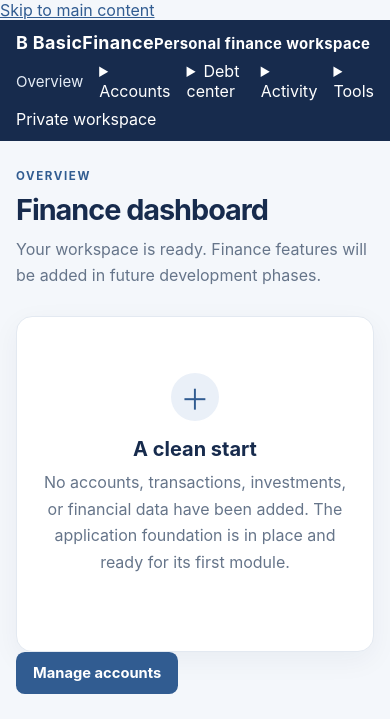
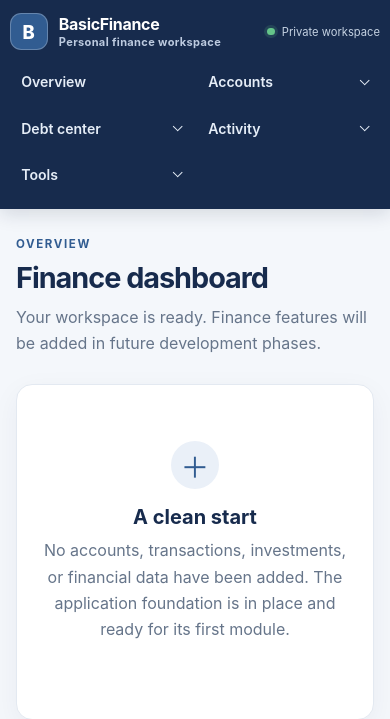
Before and after one commit to dterry55001-cmd/BasicFinance, an ASP.NET Core app: page / in a window 390 px wide. Shown: the top 719 px of the page. Run offline with ASP.NET Core 8, Linux system fonts and the light colour scheme; the project's own start-up code is not run, and a stand-in starts its controllers and pages.

Commit message:
Add responsive styling for grouped navigation

```diff
--- a/src/BasicFinance.Web/wwwroot/css/site.css
+++ b/src/BasicFinance.Web/wwwroot/css/site.css
@@ -102,3 +102,38 @@ tbody tr:last-child td { border-bottom: 0; }
 .status-ready { color: #315c91; font-size: .85rem; }
 .confirm-import { margin-bottom: 2rem; }
 @media (max-width: 720px) { .summary-grid { grid-template-columns: repeat(2, minmax(0, 1fr)); } }
+
+/* Navigation refresh */
+.skip-link { position: absolute; z-index: 1000; top: .5rem; left: .5rem; padding: .7rem 1rem; transform: translateY(-160%); border-radius: .5rem; background: #fff; color: var(--ink); font-weight: 700; }
+.skip-link:focus { transform: translateY(0); }
+.site-header { position: relative; z-index: 20; background: #172b4d; box-shadow: 0 5px 18px rgb(15 31 55 / 14%); }
+.navigation { width: min(1320px, calc(100% - 2.5rem)); min-height: 5rem; margin: 0 auto; display: flex; align-items: center; gap: clamp(1rem, 2.5vw, 2.5rem); }
+.brand { display: inline-flex; flex: 0 0 auto; align-items: center; gap: .7rem; color: #fff; text-decoration: none; }
+.brand-mark { display: grid; width: 2.35rem; height: 2.35rem; place-items: center; border: 1px solid rgb(255 255 255 / 25%); border-radius: .7rem; background: #315c91; color: #fff; font-size: 1.15rem; font-weight: 800; }
+.brand-copy { display: grid; gap: .1rem; }
+.brand-copy strong { font-size: 1rem; letter-spacing: -.02em; }
+.brand-copy small { color: #bdcbe0; font-size: .69rem; }
+.navigation-links { display: flex; flex: 1 1 auto; align-items: center; justify-content: center; gap: .25rem; }
+.navigation-link, .nav-menu > summary { display: inline-flex; min-height: 2.65rem; align-items: center; gap: .45rem; padding: .65rem .8rem; border: 0; border-radius: .5rem; background: transparent; color: #e5edf7; font: inherit; font-size: .88rem; font-weight: 600; text-decoration: none; cursor: pointer; list-style: none; }
+.nav-menu > summary::-webkit-details-marker { display: none; }
+.nav-menu > summary::after { width: .4rem; height: .4rem; margin-top: -.2rem; transform: rotate(45deg); border-right: 1.5px solid currentColor; border-bottom: 1.5px solid currentColor; content: ""; }
+.navigation-link:hover, .navigation-link:focus-visible, .nav-menu > summary:hover, .nav-menu > summary:focus-visible, .nav-menu[open] > summary { outline: none; background: rgb(255 255 255 / 11%); color: #fff; }
+.nav-menu { position: relative; }
+.nav-menu-panel { position: absolute; top: calc(100% + .55rem); left: 0; z-index: 50; display: grid; min-width: 13.5rem; gap: .2rem; padding: .45rem; border: 1px solid #e3e9f1; border-radius: .7rem; background: #fff; box-shadow: 0 14px 34px rgb(15 31 55 / 20%); }
+.nav-menu-panel a { display: block; padding: .65rem .75rem; border-radius: .4rem; color: #263b58; font-size: .88rem; text-decoration: none; }
+.nav-menu-panel a:hover, .nav-menu-panel a:focus-visible { outline: none; background: #edf3fa; color: #214c7b; }
+.navigation-status { display: inline-flex; flex: 0 0 auto; align-items: center; gap: .45rem; color: #c5d2e2; font-size: .75rem; white-space: nowrap; }
+.navigation-status span { width: .45rem; height: .45rem; border-radius: 50%; background: #65c58a; box-shadow: 0 0 0 3px rgb(101 197 138 / 15%); }
+@media (max-width: 980px) {
+    .navigation { width: min(100% - 2rem, 760px); flex-wrap: wrap; justify-content: space-between; gap: .65rem 1rem; padding: .8rem 0; }
+    .navigation-links { order: 3; width: 100%; justify-content: flex-start; flex-wrap: wrap; }
+    .navigation-status { margin-left: auto; }
+}
+@media (max-width: 560px) {
+    .navigation { width: calc(100% - 1.25rem); }
+    .navigation-links { display: grid; grid-template-columns: repeat(2, minmax(0, 1fr)); gap: .25rem; }
+    .navigation-link, .nav-menu > summary { width: 100%; justify-content: space-between; padding: .6rem .7rem; }
+    .nav-menu-panel { position: static; min-width: 0; margin: .15rem 0 .35rem; box-shadow: none; }
+    .nav-menu[open] { grid-column: 1 / -1; }
+    .navigation-status { font-size: .7rem; }
+}
```
